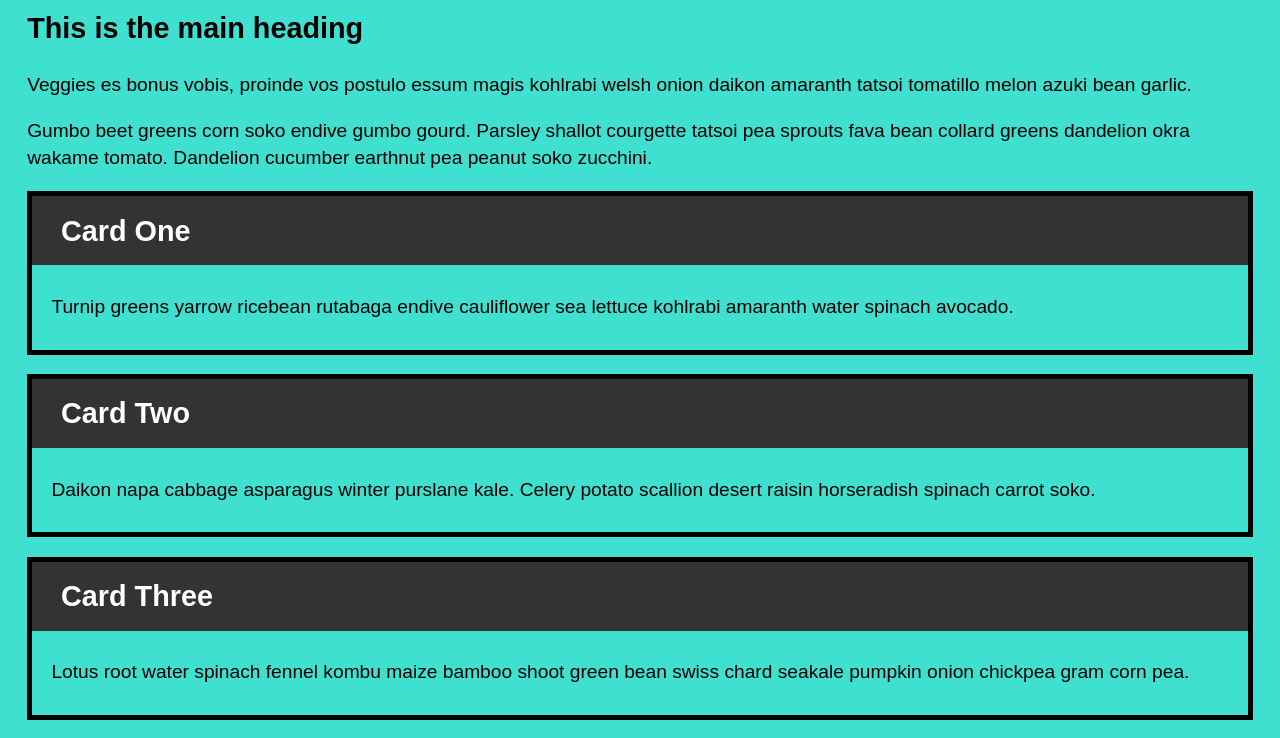
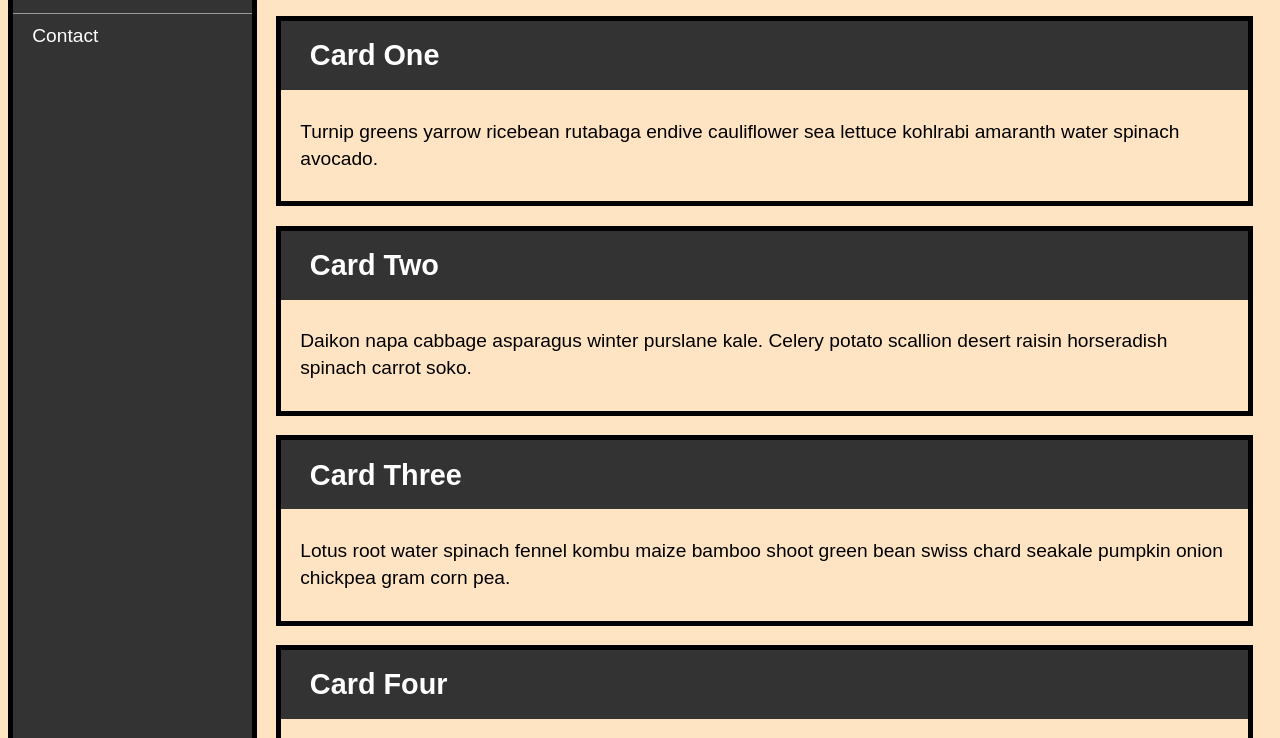
Before and after one commit to al-abbas-nz/media-queries-test-mdn, a plain HTML site: page index.html in a window 1280 px wide. Shown: the part 226-964 px from the top of the page. Drawn offline with Linux system fonts and the light colour scheme.

Commit message:
add media queries

```diff
--- a/styles.css
+++ b/styles.css
@@ -70,3 +70,26 @@ main {
   padding: 0.5em 1em;
   color: #fff;
 }
+
+@media screen and (min-width: 320px) {
+  body {
+    background-color: cadetblue;
+  }
+}
+
+@media screen and (min-width: 768px) {
+  body {
+    display: flex;
+    flex-direction: row-reverse;
+    background-color: brown;
+  }
+}
+
+
+@media screen and (min-width: 1210px) {
+  body {
+    display: flex;
+    flex-direction: row;
+    background-color: bisque;
+  }
+}
```
